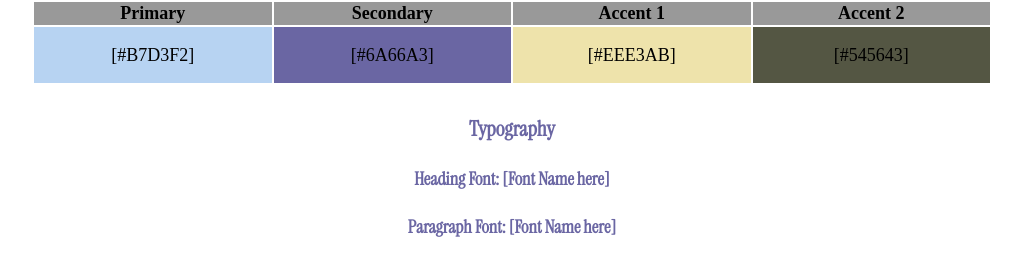
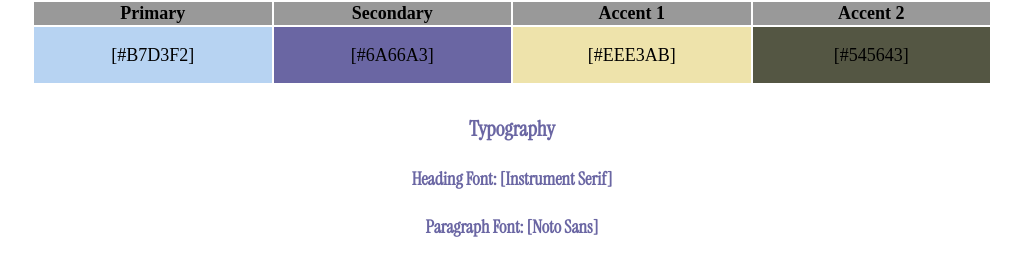
Before and after one commit to mjascoville/WDD130, a plain HTML site: page wwr/site-plan-rafting.html in a window 1280 px wide. Shown: the part 1388-1648 px from the top of the page, without its empty margins (128-1151 px from the left). Drawn offline with Linux system fonts and the light colour scheme.

Commit message:
I updated the text in my html to reflect my css

```diff
--- a/wwr/site-plan-rafting.html
+++ b/wwr/site-plan-rafting.html
@@ -66,11 +66,11 @@
     <!-- Choose a font for your paragraphs (body copy) and headlines. What font(s) have you chosen? Think also about which of your colors above you might use for background and font colors. -->
 
     <h4>
-      Heading Font: [Font Name here]
+      Heading Font: [Instrument Serif]
       <!-- change this -->
     </h4>
     <h4>
-      Paragraph Font: [Font Name here]
+      Paragraph Font: [Noto Sans]
       <!-- change this -->
     </h4>
     <h3>Normal paragraph example</h3>
```
